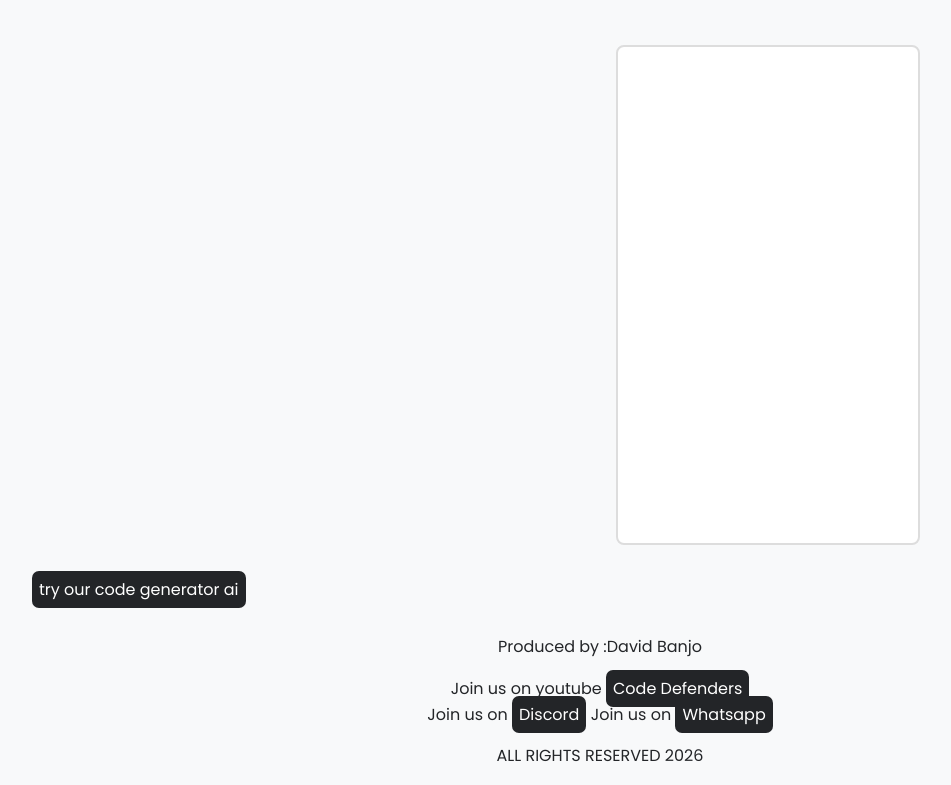
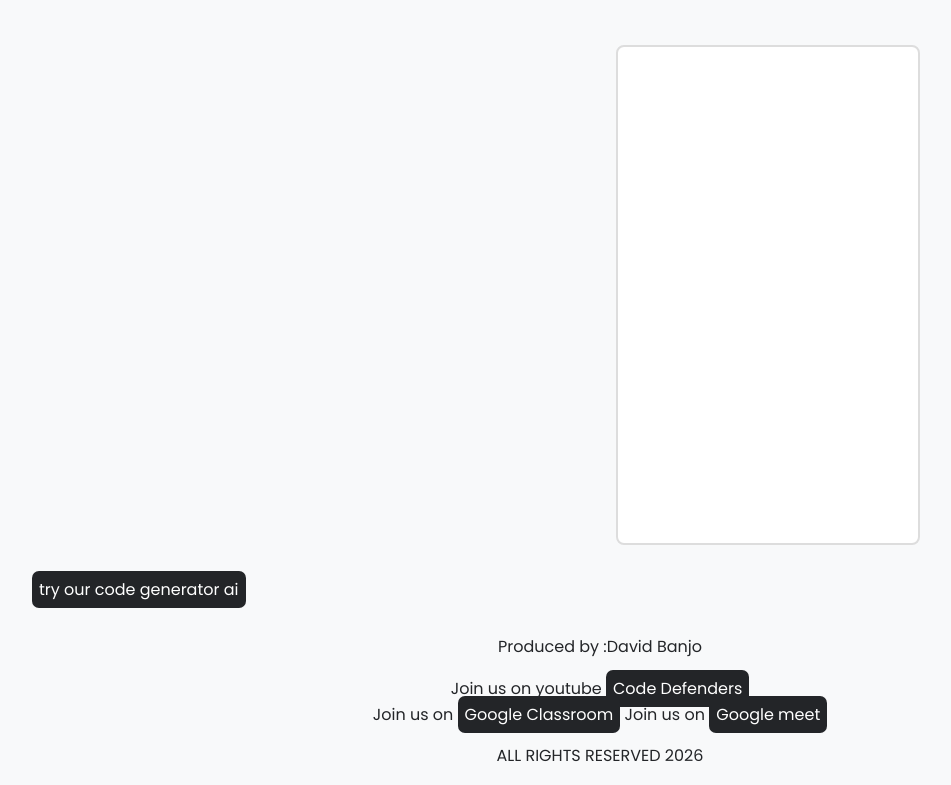
Before and after one commit to code790/Code-Defenders, a plain HTML site: page index.html in a window 1280 px wide. Shown: the part 2854-3639 px from the top of the page, without its empty margins (40-991 px from the left). Drawn offline with nearby package versions, Linux system fonts and the light colour scheme.

Commit message:
Update footer links to include Google Classroom and Meet

```diff
--- a/index.html
+++ b/index.html
@@ -95,8 +95,8 @@ We have the opening tag then the content and then the closing tag</p>
 <footer>
     <p>Produced by :David Banjo</p>
     <p>Join us on youtube <a href="https://www.youtube.com/@CodeDefenders-code">Code Defenders</a><br>
-    Join us on <a href="https://discord.gg/jAy3y4cN8F">Discord</a>
-    Join us on <a href="https://chat.whatsapp.com/Gb2Ly9x4e6u7SSc8u6rW4I?mode=wwc">Whatsapp</a>
+    Join us on <a href="ahttps://classroom.google.com/c/ODYzODA0NjI4NDUw?cjc=ob3q6grn">Google Classroom</a>
+    Join us on <a href="meet.google.com/kfs-okdu-nwi">Google meet</a>
     </p>
   <p>ALL RIGHTS RESERVED 2026</p>
 </footer>
```
